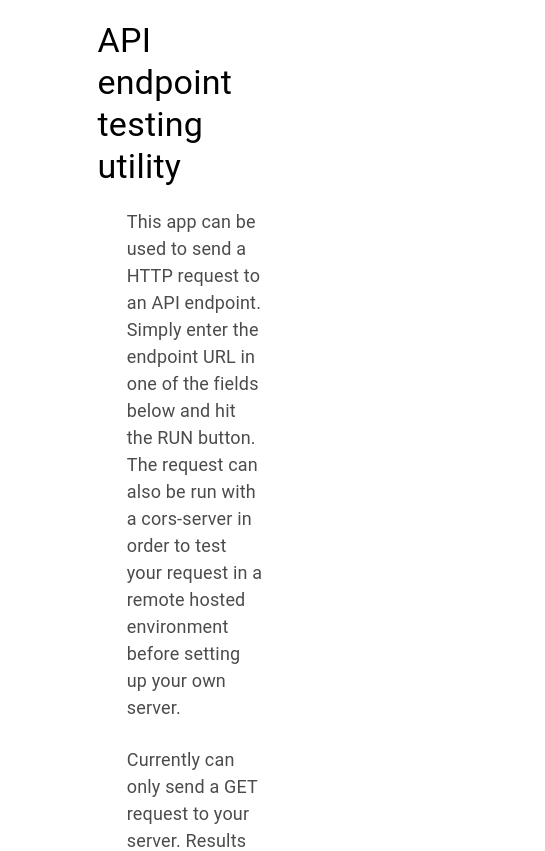
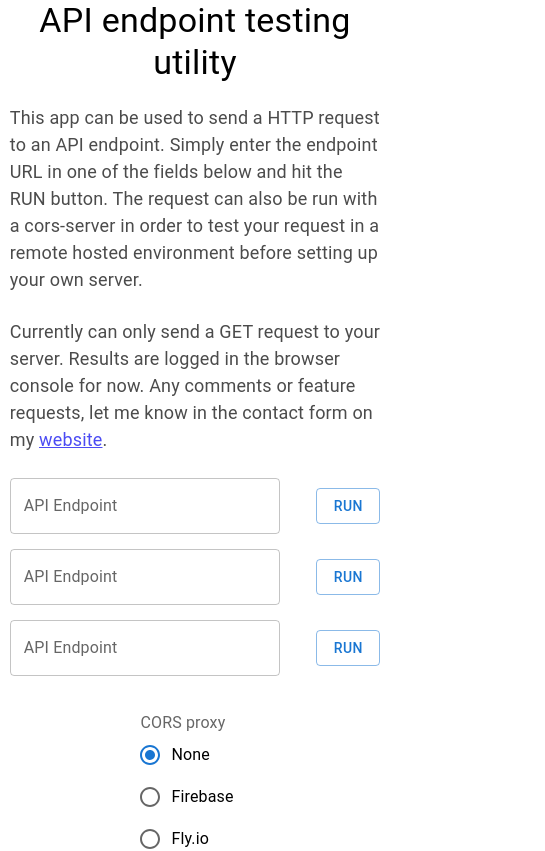
Before and after one commit to isoaxe/test-my-api, a React (Create React App) app: page / in a window 390 px wide. Shown: the top 851 px of the page, 545 px wide, since content can reach past the window. Built offline with nearby package versions, Linux system fonts and the light colour scheme.

Commit message:
Make width responsive
Tweak styles so that width and component spacing adjust in an intelligent manner.

```diff
--- a/src/App.css
+++ b/src/App.css
@@ -1,9 +1,9 @@
 .App {
   margin: auto;
-  width: 50%;
+  width: 95%;
+  max-width: 800px;
   display: flex;
   flex-direction: column;
   align-items: center;
   justify-content: center;
-  padding: 20px;
 }
--- a/src/components/AboutText.tsx
+++ b/src/components/AboutText.tsx
@@ -29,7 +29,7 @@ function AboutText() {
 export default AboutText;
 
 const aboutTextWrapper = {
-  width: "70%",
+  width: "100%",
 };
 
 const textStyle = {
--- a/src/components/HeadingText.tsx
+++ b/src/components/HeadingText.tsx
@@ -11,5 +11,7 @@ function HeadingText() {
 export default HeadingText;
 
 const headingStyle = {
+  textAlign: "center",
+  width: "100%",
   marginBottom: "20px",
 };
--- a/src/components/UrlSubmitter.tsx
+++ b/src/components/UrlSubmitter.tsx
@@ -51,10 +51,10 @@ const wrapperStyle = {
   flexDirection: "row",
   alignItems: "center",
   justifyContent: "space-between",
-  width: "700px",
+  width: "100%",
   marginBottom: "15px",
 };
 
 const fieldStyle = {
-  width: "600px",
+  width: "calc(100% - 100px)",
 };
```
